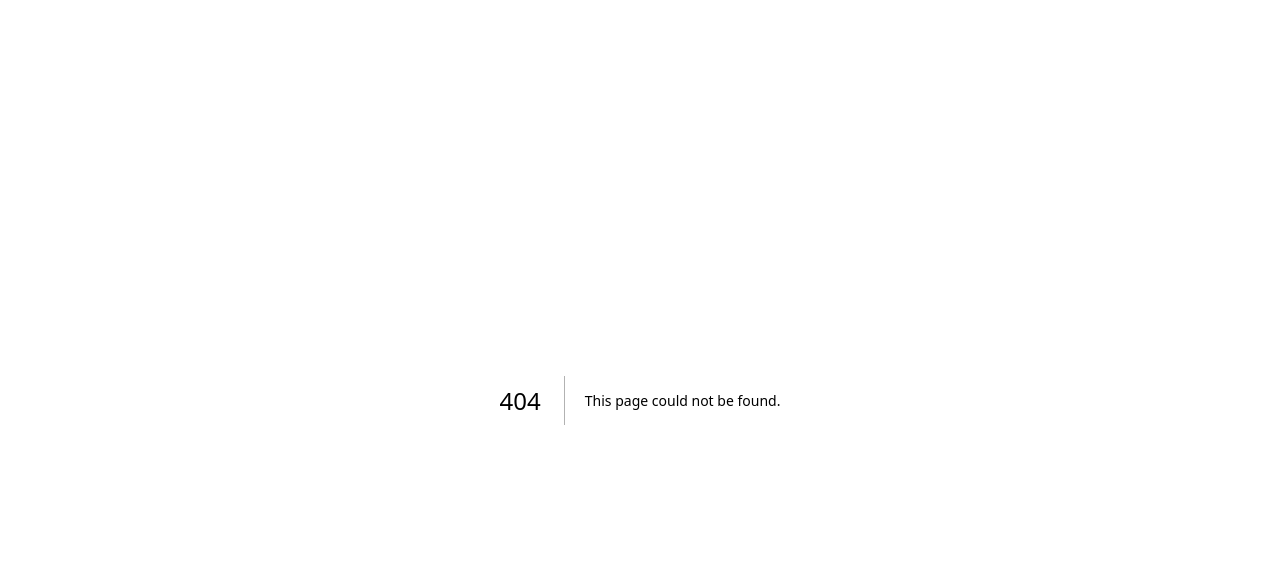
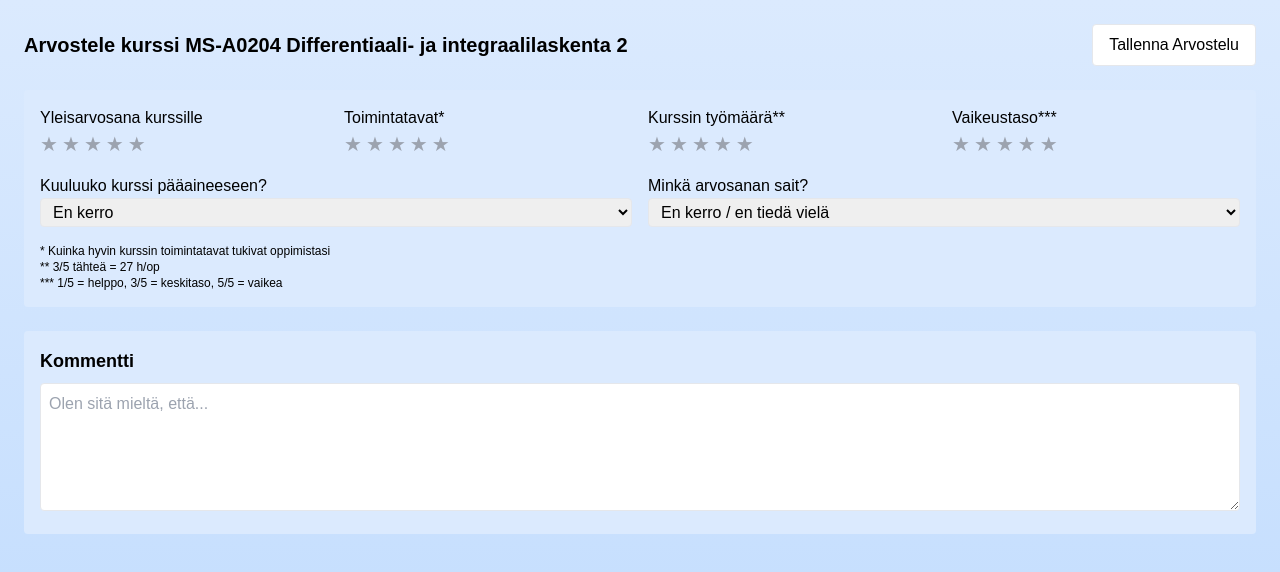
Before and after one commit to hakkinM/OfCourseProto, a Next.js app: page /reviews in a window 1280 px wide. Before the commit this address had no page. Shown: the top 572 px of the page. Built offline with nearby package versions, Linux system fonts and the light colour scheme.

Commit message:
Updated inputReview

```diff
--- a/src/app/Courses/page.tsx
+++ b/src/app/Courses/page.tsx
@@ -25,7 +25,7 @@ const CourseListPage = () => {
           OfCourse&gt;Kandi&gt;Sivuaine&gt;SCI&gt;Matematiikka
         </h1>
         <div className="space-x-2">
-          <button className="bg-gray-300 px-4 py-1 rounded" onClick={() => router.push('/pages/profile')}>Profiili</button>
+          <button className="bg-gray-300 px-4 py-1 rounded" onClick={() => router.push('/profile')}>Profiili</button>
           <button className="bg-gray-600 text-white px-4 py-1 rounded">Kirjaudu ulos</button>
         </div>
       </header>
--- /dev/null
+++ b/src/app/components/additional/hoverInfo.tsx
@@ -0,0 +1,29 @@
+'use client';
+
+const tooltip = `
+Toimintatavat (Kuinka hyvin kurssin toimintatavat tukivat oppimistasi esim. luentovideot, luentomoniste):\n
+1/5 = huonosti, 3/5 = normaalisti, 5/5 = erittäin hyvin\n
+Työmäärä:\n
+3/5 tähteä = 27 h/op\n
+Vaikeustaso:\n
+1/5 tähteä = helppo,  3/5 tähteä = keskitaso,  5/5 tähteä = vaikea\n
+`;
+
+const HoverInfo = () => {
+    return (
+      <div className="relative inline-block group">
+        <button
+          className="w-5 h-5 rounded-full bg-gray-300 text-xs font-bold flex items-center justify-center"
+          title={tooltip}
+        >
+          ?
+        </button>
+
+        <div className="absolute left-1/2 -translate-x-1/2 mt-2 w-56 bg-gray-800 text-white text-xs rounded p-2 opacity-0 group-hover:opacity-100 transition-opacity z-10">
+          {tooltip}
+        </div>
+      </div>
+    );
+};
+
+export default HoverInfo;
--- a/src/app/components/reviewInput/reviewInput.tsx
+++ b/src/app/components/reviewInput/reviewInput.tsx
@@ -4,6 +4,7 @@ import { useState } from "react";
 import StarRating from "./startRating";
 import { Review } from "@/app/types/types";
 import { createReview } from "@/database/db";
+import HoverInfo from "../additional/hoverInfo";
 
 const ReviewInput = () => {
   const [isOpen, setIsOpen] = useState<boolean>(false);
@@ -69,49 +70,52 @@ const ReviewInput = () => {
       {isOpen && (
         <div className="fixed inset-0 flex items-center justify-center bg-black bg-opacity-50">
           <div className="bg-white p-6 rounded-lg shadow-lg w-80 text-black">
-            <h2 className="text-lg font-bold mb-4">Enter information</h2>
+            <h2 className="text-lg font-bold mb-4">Arvostele kurssi</h2>
             {/* star container */}
             <div className="space-y-2 p-4">
               <div className="flex items-center space-x-3">
                 <div className="w-32">
-                  <p>Overall</p>
+                  <p>Yleisarvosana</p>
                 </div>
                 <StarRating selected={overall} setSelected={setOverall} />
               </div>
               <div className="flex items-center space-x-3">
                 <div className="w-32">
-                  <p>Methodologies</p>
+                  <p>Toimintatavat</p>
                 </div>
                 <StarRating selected={methods} setSelected={setMethods} />
               </div>
               <div className="flex items-center space-x-3">
                 <div className="w-32">
-                  <p>Workload</p>
+                  <p>Työmäärä</p>
                 </div>
                 <StarRating selected={workload} setSelected={setWorkload} />
               </div>
               <div className="flex items-center space-x-3">
                 <div className="w-32">
-                  <p>Difficulty</p>
+                  <p>Vaikeustaso</p>
                 </div>
                 <StarRating selected={difficulty} setSelected={setDifficulty} />
+
               </div>
+              <HoverInfo/>
             </div>
+            <DropDownSelection/>
             {/* comment container*/}
             <div className="mt-4">
               <label
                 htmlFor="comment"
                 className="block text-lg font-medium mb-2"
               >
-                Additional Feedback:
+                Kommentti:
               </label>
               <textarea
                 id="comment"
                 value={comment}
                 onChange={(event) => setComment(event.target.value)}
-                className="w-full p-3 border border-gray-300 rounded-lg focus:outline-none focus:ring-2 focus:ring-blue-500 text-white"
+                className="w-full p-3 border border-gray-300 rounded-lg focus:outline-none focus:ring-2 focus:ring-blue-500 bg-white text-black"
                 rows={4}
-                placeholder="Write your feedback here..."
+                placeholder="Olen sitä mieltä, että..."
               />
             </div>
             {/* Cancel and submit container */}
@@ -140,3 +144,36 @@ const ReviewInput = () => {
 };
 
 export { ReviewInput };
+
+
+
+const DropDownSelection = () => {
+  return (
+    <div className="grid grid-cols-1 md:grid-cols-2 gap-4">
+      <div>
+        <p>Kuuluuko kurssi pääaineeseen?</p>
+        <select
+          className="w-full border rounded px-2 py-1 bg-white text-black"
+        >
+          <option>En kerro</option>
+          <option>Kyllä</option>
+          <option>Ei</option>
+        </select>
+      </div>
+      <div>
+        <p>Minkä arvosanan sait?</p>
+        <select
+          className="w-full border rounded px-2 py-1 bg-white text-black"
+        >
+          <option>En kerro</option>
+          <option>5</option>
+          <option>4</option>
+          <option>3</option>
+          <option>2</option>
+          <option>1</option>
+          <option>0 / hylätty</option>
+        </select>
+      </div>
+    </div>
+  );
+};
--- /dev/null
+++ b/src/app/reviews/page.tsx
@@ -0,0 +1,127 @@
+'use client';
+
+import { useState } from 'react';
+
+const AddReviewPage = () => {
+  const [generalRating, setGeneralRating] = useState(0);
+  const [methodsRating, setMethodsRating] = useState(0);
+  const [workloadRating, setWorkloadRating] = useState(0);
+  const [difficultyRating, setDifficultyRating] = useState(0);
+  const [major, setMajor] = useState('');
+  const [grade, setGrade] = useState('');
+  const [comment, setComment] = useState('');
+
+  const handleSubmit = () => {
+    // TODO: submit logic
+    console.log({
+      generalRating,
+      methodsRating,
+      workloadRating,
+      difficultyRating,
+      major,
+      grade,
+      comment,
+    });
+  };
+
+  const renderStars = (rating: number, setRating: (val: number) => void) => (
+    <div className="flex gap-1 cursor-pointer">
+      {Array.from({ length: 5 }, (_, i) => (
+        <span
+          key={i}
+          onClick={() => setRating(i + 1)}
+          className={`text-xl ${i < rating ? 'text-yellow-500' : 'text-gray-400'}`}
+        >
+          ★
+        </span>
+      ))}
+    </div>
+  );
+
+  return (
+    <div className="min-h-screen p-6 space-y-6 bg-gradient-to-b from-blue-100 to-blue-200 text-black">
+      {/* Header */}
+      <div className="flex justify-between items-center">
+        <h1 className="text-xl font-bold">Arvostele kurssi MS-A0204 Differentiaali- ja integraalilaskenta 2</h1>
+        <button
+          onClick={handleSubmit}
+          className="px-4 py-2 border rounded bg-white hover:bg-gray-100"
+        >
+          Tallenna Arvostelu
+        </button>
+      </div>
+
+      {/* Ratings & Inputs */}
+      <div className="bg-blue-100 p-4 rounded space-y-4">
+        <div className="grid grid-cols-2 md:grid-cols-4 gap-4">
+          <div>
+            <p>Yleisarvosana kurssille</p>
+            {renderStars(generalRating, setGeneralRating)}
+          </div>
+          <div>
+            <p>Toimintatavat*</p>
+            {renderStars(methodsRating, setMethodsRating)}
+          </div>
+          <div>
+            <p>Kurssin työmäärä**</p>
+            {renderStars(workloadRating, setWorkloadRating)}
+          </div>
+          <div>
+            <p>Vaikeustaso***</p>
+            {renderStars(difficultyRating, setDifficultyRating)}
+          </div>
+        </div>
+
+        <div className="grid grid-cols-1 md:grid-cols-2 gap-4">
+          <div>
+            <p>Kuuluuko kurssi pääaineeseen?</p>
+            <select
+              value={major}
+              onChange={(e) => setMajor(e.target.value)}
+              className="w-full border rounded px-2 py-1"
+            >
+              <option>En kerro</option>
+              <option>Kyllä</option>
+              <option>Ei</option>
+            </select>
+          </div>
+          <div>
+            <p>Minkä arvosanan sait?</p>
+            <select
+              value={grade}
+              onChange={(e) => setGrade(e.target.value)}
+              className="w-full border rounded px-2 py-1"
+            >
+              <option>En kerro / en tiedä vielä</option>
+              <option>5</option>
+              <option>4</option>
+              <option>3</option>
+              <option>2</option>
+              <option>1</option>
+              <option>0 / hylätty</option>
+            </select>
+          </div>
+        </div>
+
+        <p className="text-xs mt-4">
+          * Kuinka hyvin kurssin toimintatavat tukivat oppimistasi<br />
+          ** 3/5 tähteä = 27 h/op<br />
+          *** 1/5 = helppo, 3/5 = keskitaso, 5/5 = vaikea
+        </p>
+      </div>
+
+      {/* Comment */}
+      <div className="bg-blue-100 p-4 rounded">
+        <p className="text-lg font-semibold mb-2">Kommentti</p>
+        <textarea
+          placeholder="Olen sitä mieltä, että..."
+          value={comment}
+          onChange={(e) => setComment(e.target.value)}
+          className="w-full h-32 p-2 rounded border bg-white text-black"
+        />
+      </div>
+    </div>
+  );
+}
+
+export default AddReviewPage;
--- a/src/app/start/page.tsx
+++ b/src/app/start/page.tsx
@@ -51,7 +51,7 @@ export default function HomePage() {
         {/* Education Level */}
         <div className="bg-blue-200 px-6 py-2 rounded font-medium">Valitse koulutustaso</div>
         <div className="flex gap-12">
-          <button className="w-32 h-32 rounded-full bg-blue-200 text-xl font-semibold" onClick={() => router.push('/pages/courses')}>Kandi</button>
+          <button className="w-32 h-32 rounded-full bg-blue-200 text-xl font-semibold" onClick={() => router.push('/Courses')}>Kandi</button>
           <button className="w-32 h-32 rounded-full bg-blue-200 text-xl font-semibold">Maisteri</button>
         </div>
       </main>
```
